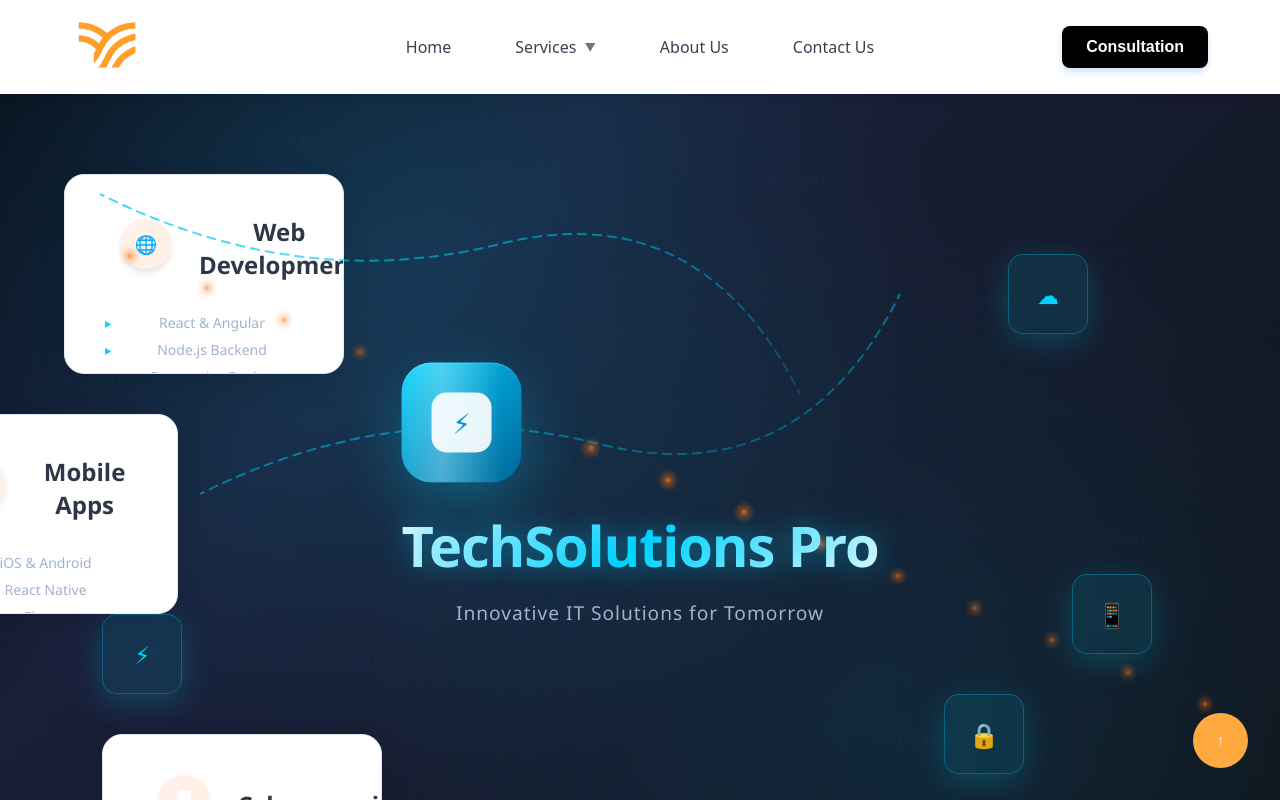
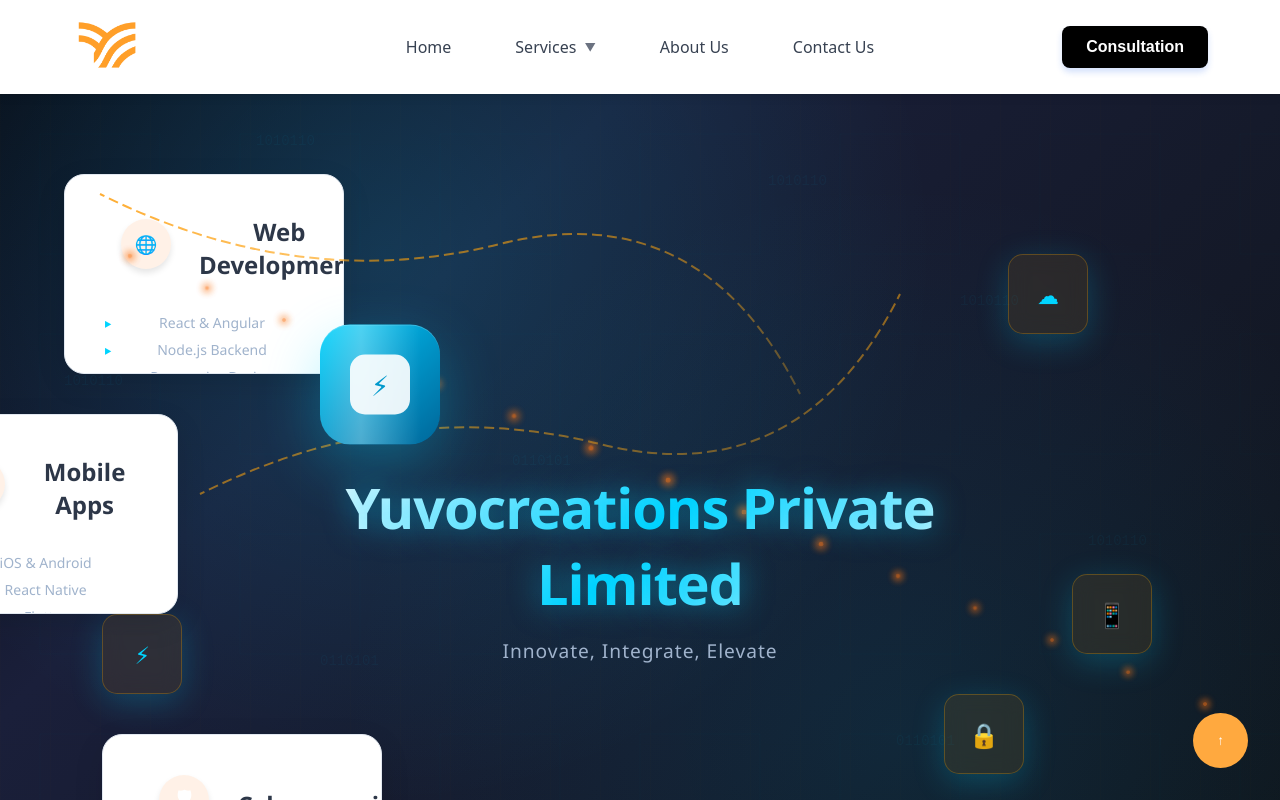
Before and after one commit to Akshat0811hub/yuvocreations, a React (Create React App) app: page / in a window 1280 px wide. Shown: the top 800 px of the page. Built offline with nearby package versions, Linux system fonts and the light colour scheme.

Commit message:
header update

```diff
--- a/src/components/ParallaxMouseEffect.jsx
+++ b/src/components/ParallaxMouseEffect.jsx
@@ -242,8 +242,8 @@
               <div className="logo-inner"></div>
             </div>
           </div>
-          <h1 className="company-name">TechSolutions Pro</h1>
-          <p className="company-tagline">Innovative IT Solutions for Tomorrow</p>
+          <h1 className="company-name">Yuvocreations Private Limited</h1>
+          <p className="company-tagline">Innovate, Integrate, Elevate</p>
         </div>
       </div>
 
@@ -281,8 +281,8 @@
         <svg className="connection-svg" style={{ transform: getParallaxTransform(8) }}>
           <defs>
             <linearGradient id="lineGradient" x1="0%" y1="0%" x2="100%" y2="100%">
-              <stop offset="0%" stopColor="#00d4ff" stopOpacity="0.8"/>
-              <stop offset="100%" stopColor="#0099cc" stopOpacity="0.3"/>
+              <stop offset="0%" stopColor="#fd9800ff" stopOpacity="0.8"/>
+              <stop offset="100%" stopColor="#ffb01cff" stopOpacity="0.3"/>
             </linearGradient>
           </defs>
           <path
--- a/src/css/mouse.css
+++ b/src/css/mouse.css
@@ -24,8 +24,8 @@
   position: absolute;
   inset: 0;
   background-image:
-    linear-gradient(rgba(0, 212, 255, 0.3) 1px, transparent 1px),
-    linear-gradient(90deg, rgba(0, 212, 255, 0.3) 1px, transparent 1px);
+    linear-gradient(rgba(255, 166, 0, 0.3) 1px, transparent 1px),
+    linear-gradient(90deg, rgba(255, 163, 24, 0.534) 1px, transparent 1px);
   background-size: 50px 50px;
   animation: grid-pulse 4s ease-in-out infinite;
 }
@@ -84,9 +84,9 @@
 .icon-content {
   width: 100%;
   height: 100%;
-  background: rgba(0, 212, 255, 0.1);
+  background: rgba(233, 159, 22, 0.1);
   backdrop-filter: blur(10px);
-  border: 1px solid rgba(0, 212, 255, 0.3);
+  border: 1px solid rgba(221, 156, 14, 0.3);
   border-radius: 15px;
   display: flex;
   align-items: center;
```
